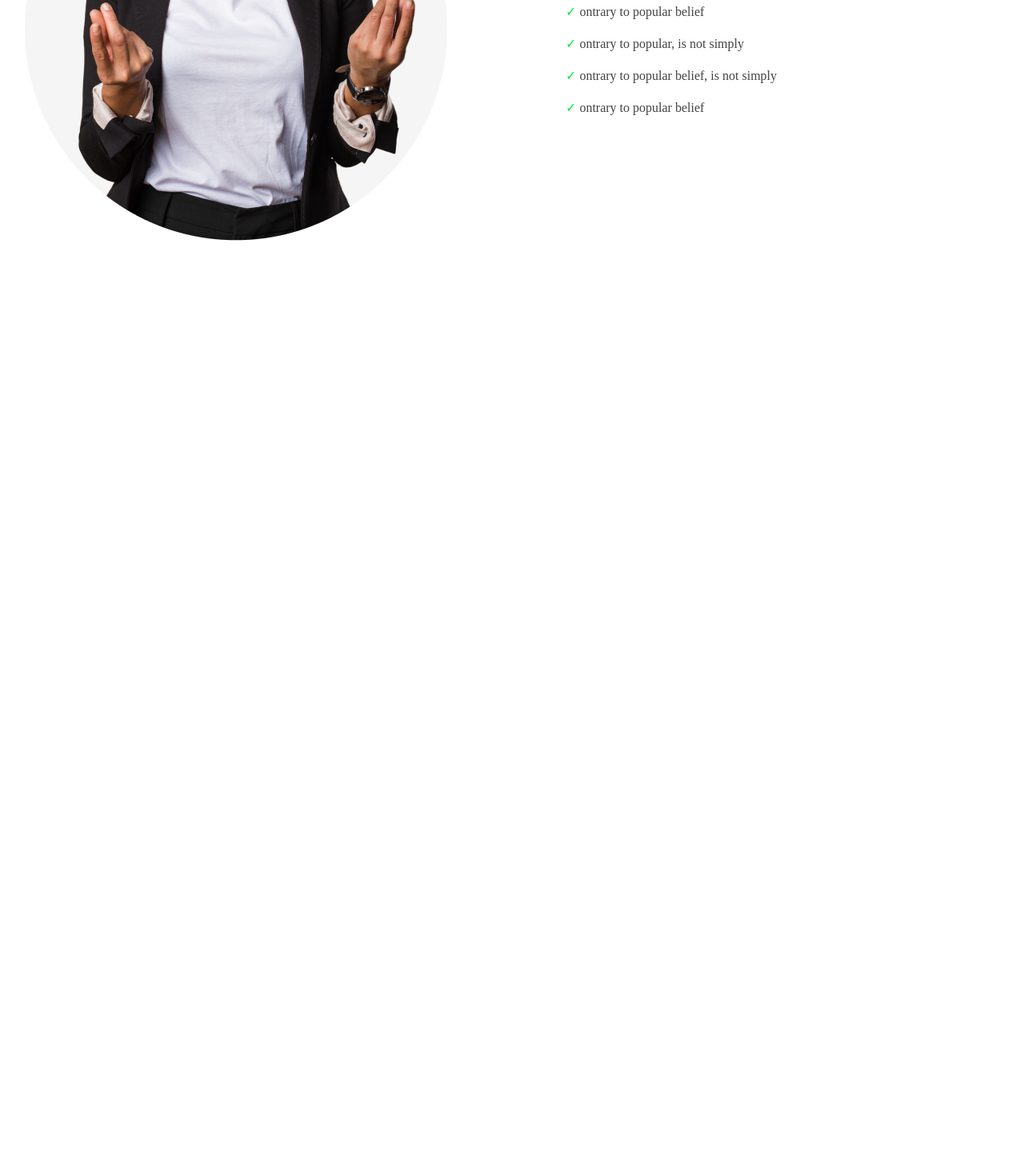
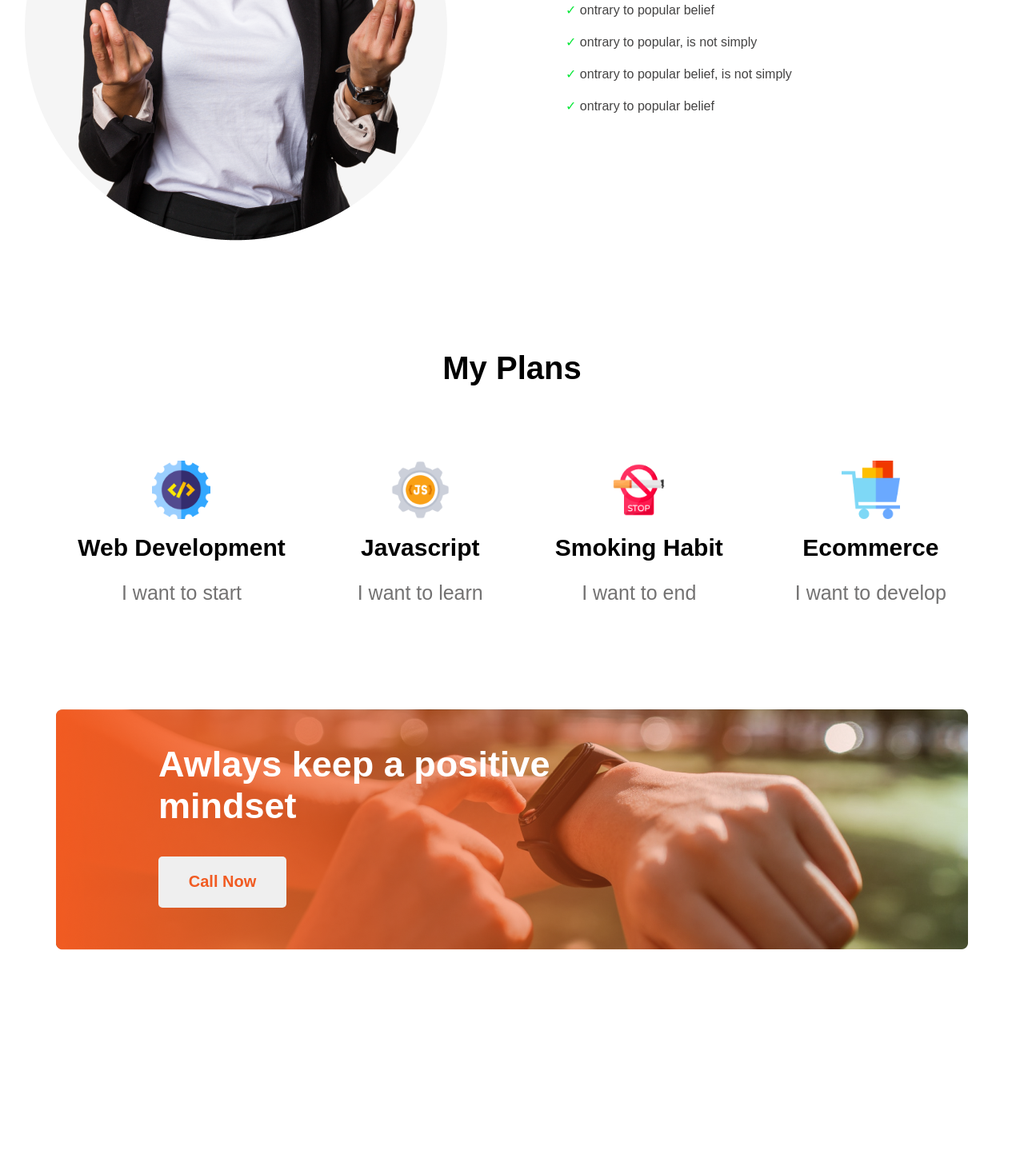
Before and after one commit to jakariacst318/new-year-new-me, a plain HTML site: page index.html in a window 1280 px wide. Shown: the part 1417-2855 px from the top of the page at 80% size. Before the commit the page ends 1730 px from the top, so only its background shows below. Drawn offline with Linux system fonts and the light colour scheme.

Commit message:
gradient

```diff
--- a/css/style.css
+++ b/css/style.css
@@ -1,5 +1,5 @@
 * {
-    font-family: Work Sans;
+    font-family: 'Work Sans', sans-serif;
 }
 
 .banner {
@@ -70,11 +70,88 @@
     font-weight: 400;
 }
 
-.chekar{
+.chekar {
     width: 24px;
     height: 24px;
 
 }
-.chekar-color{
+
+.chekar-color {
     color: #09e739;
 }
+
+.plan {
+    text-align: center;
+    font-size: 40px;
+    font-style: normal;
+    font-weight: 700;
+    padding-bottom: 60px;
+    padding-top: 100px;
+}
+
+.icon {
+    display: flex;
+    justify-content: center;
+    gap: 90px;
+    padding-bottom: 100px;
+}
+
+.icon img {
+    width: 72.958px;
+    height: 72.958px;
+}
+
+.icone-details {
+    text-align: center;
+}
+
+.icon h2 {
+    text-align: center;
+    font-size: 30px;
+    font-style: normal;
+    font-weight: 800;
+    margin: 15px 0px;
+}
+
+.icon p {
+    color: var(--Dark-03, #737272);
+    text-align: center;
+    font-size: 25px;
+    font-style: normal;
+    font-weight: 500;
+}
+
+.watch {
+    text-align: center;
+    background-image: url('../images/watch.png');
+    background-repeat: no-repeat;
+    background-position: center;
+    padding-top: 6px;
+}
+
+.gradient-text {
+    position: relative;
+    bottom: 300px;
+    right: 40px;
+    padding: 0 220px;
+    color: #FFF;
+    font-size: 30px;
+    font-style: normal;
+    font-weight: 700;
+    margin-left: 10px;
+    margin-right: 300px;
+}
+
+.gradient-text button {
+    color: #F15B22;
+    font-size: 20px;
+    font-style: normal;
+    font-weight: 600;
+    border-radius: 5px;
+    border: none;
+    width: 160px;
+    height: 64px;
+    padding: 10px 20px;
+    /* margin-top: 0px; */
+
+}
--- a/index.html
+++ b/index.html
@@ -6,6 +6,8 @@
     <meta name="viewport" content="width=device-width, initial-scale=1.0">
     <title>Document</title>
     <link rel="stylesheet" href="css/style.css">
+    <link rel="preconnect" href="https://fonts.googleapis.com">
+    <link rel="preconnect" href="https://fonts.gstatic.com" crossorigin>
 </head>
 
 <body>
@@ -43,6 +45,44 @@
 
     </section>
 
+    <section>
+        <h2 class="plan">My Plans</h2>
+        <div class="icon">
+            <div class="icone-details">
+                <img src="images/icons/web.png" alt="">
+                <h2>Web Development</h2>
+                <p>I want to start</p>
+            </div>
+            <div class="icone-details">
+                <img src="images/icons/js.png" alt="">
+                <h2>Javascript</h2>
+                <p>I want to learn</p>
+            </div>
+            <div class="icone-details">
+                <img src="images/icons/smoke.png" alt="">
+                <h2>Smoking Habit</h2>
+                <p>I want to end</p>
+            </div>
+            <div class="icone-details">
+                <img src="images/icons/ecom.png" alt="">
+                <h2>Ecommerce</h2>
+                <p>I want to develop</p>
+            </div>
+        </div>
+    </section>
+
+    <section>
+        <div class="watch">
+            <img src="images/gradient2.png" alt="">
+        </div>
+        <div class="gradient-text">
+
+            <h2>Awlays keep a positive mindset</h2>
+            <button>Call Now</button>
+        </div>
+
+    </section>
+
 </body>
 
 </html>
```
